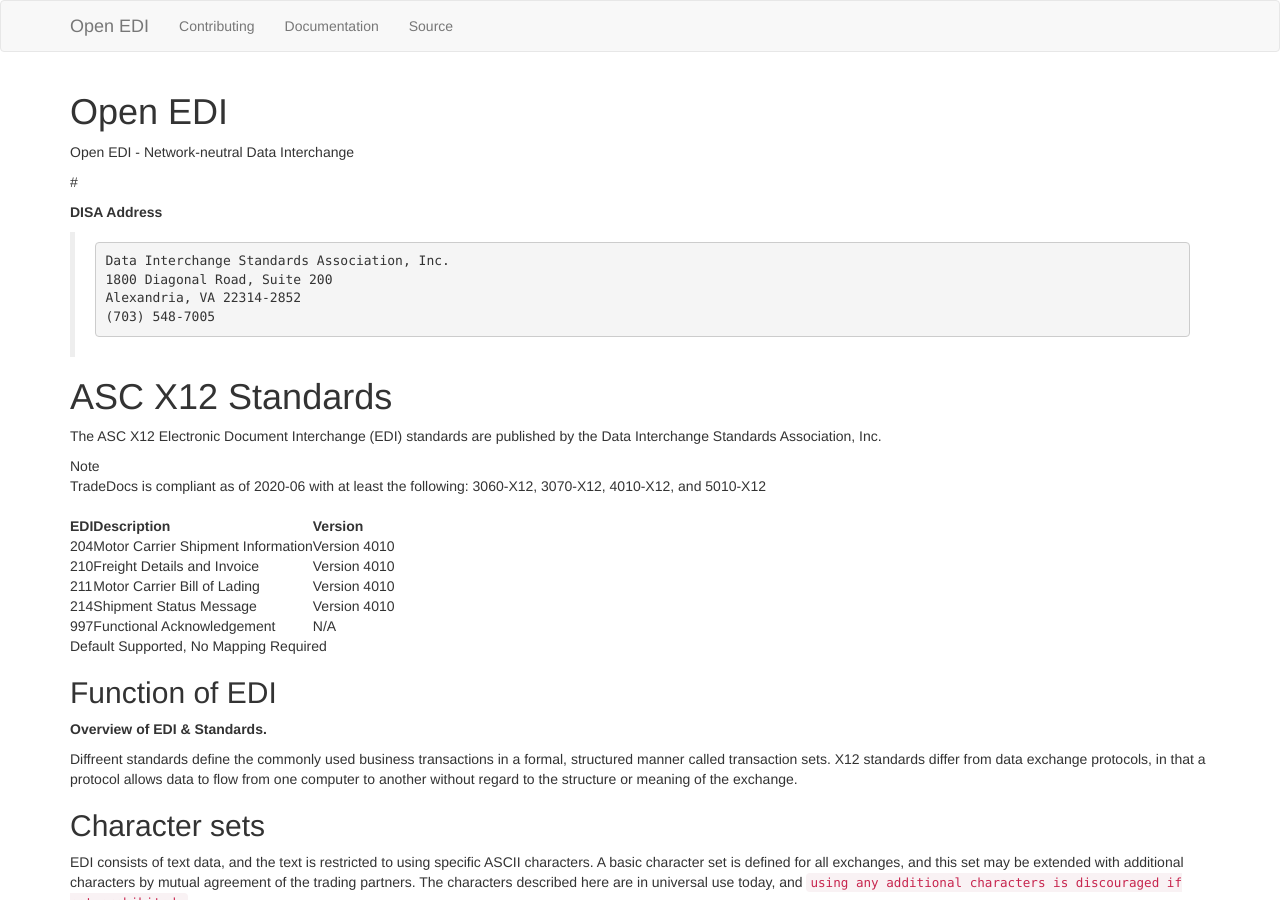
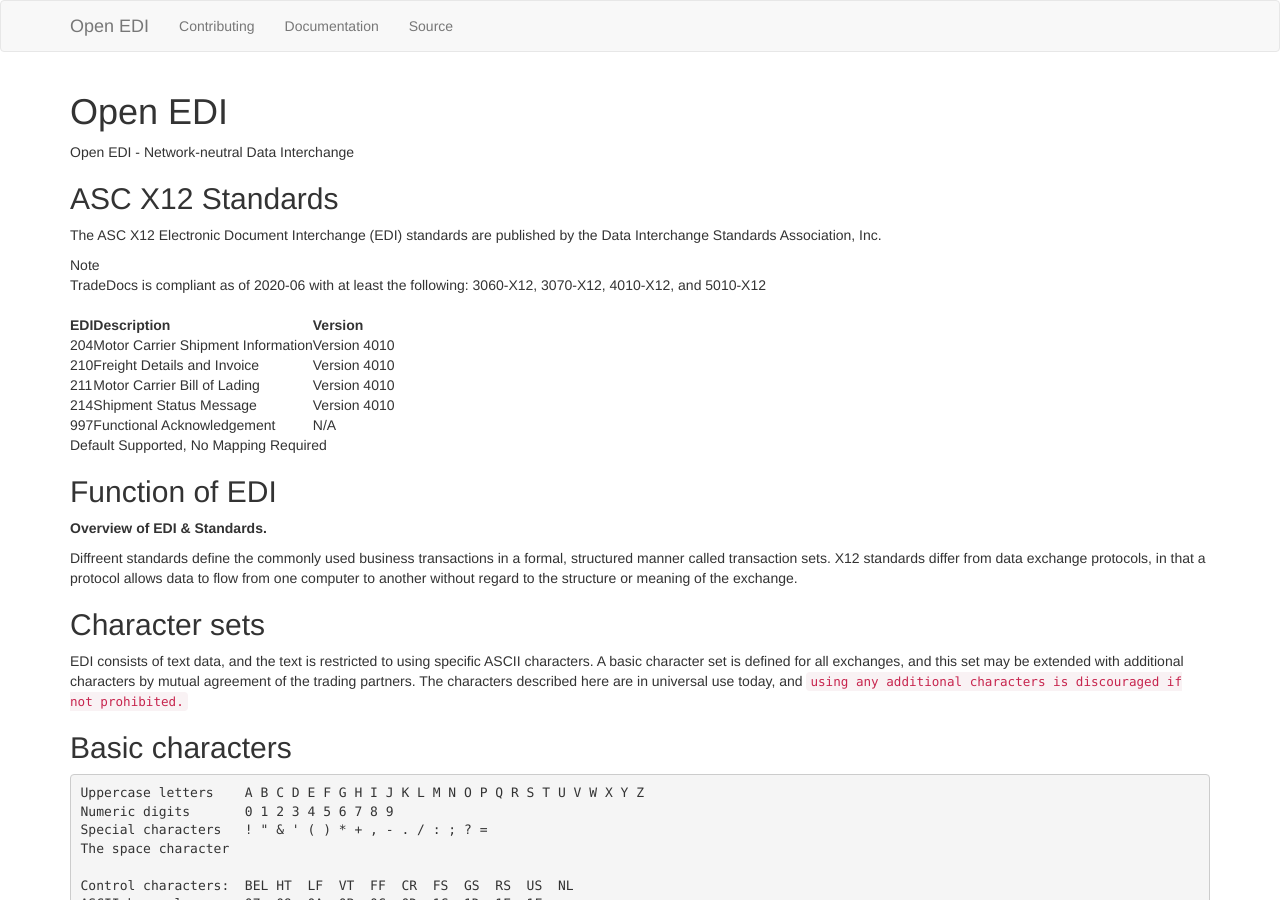
Before and after one commit to openediorg/openediorg.github.io, a Jekyll site: the page built from index.md, in a window 1280 px wide and 900 px high. Built offline with Jekyll 4.4.1, drawn with Linux system fonts in a browser that asks for light colours; nearby versions of some CDN libraries; comment, search, counter and statistics services are not loaded.

```diff
--- a/index.md
+++ b/index.md
@@ -6,16 +6,7 @@ title: Open EDI
 
 Open EDI - Network-neutral Data Interchange
 
-#
-
-**DISA Address**
-
->     Data Interchange Standards Association, Inc.
->     1800 Diagonal Road, Suite 200
->     Alexandria, VA 22314-2852
->     (703) 548-7005
-
-# ASC X12 Standards
+## ASC X12 Standards
 
 The ASC X12 Electronic Document Interchange (EDI) standards are
 published by the Data Interchange Standards Association, Inc.
```
Also changed, not shown: examples.md (added, +6 -0 lines), members.md (added, +8 -0 lines).
